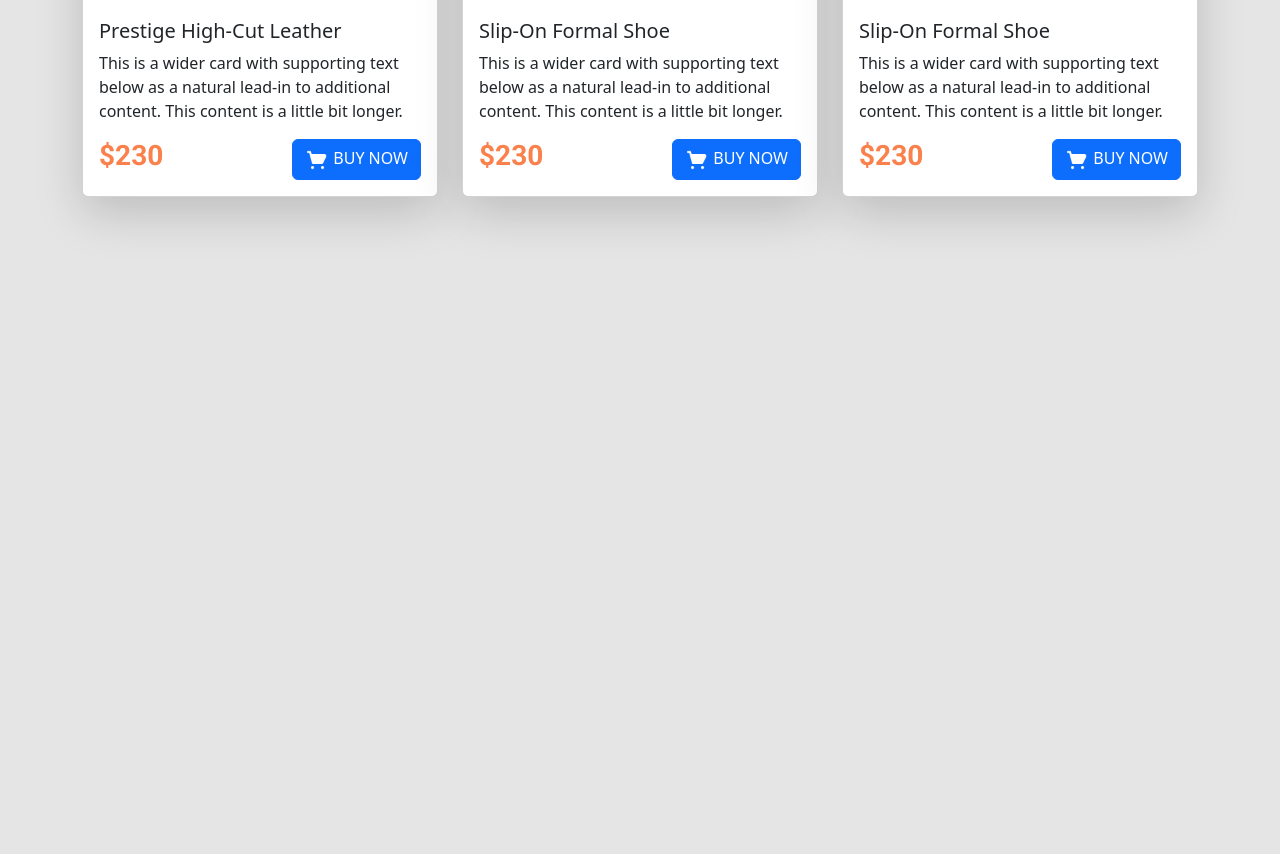
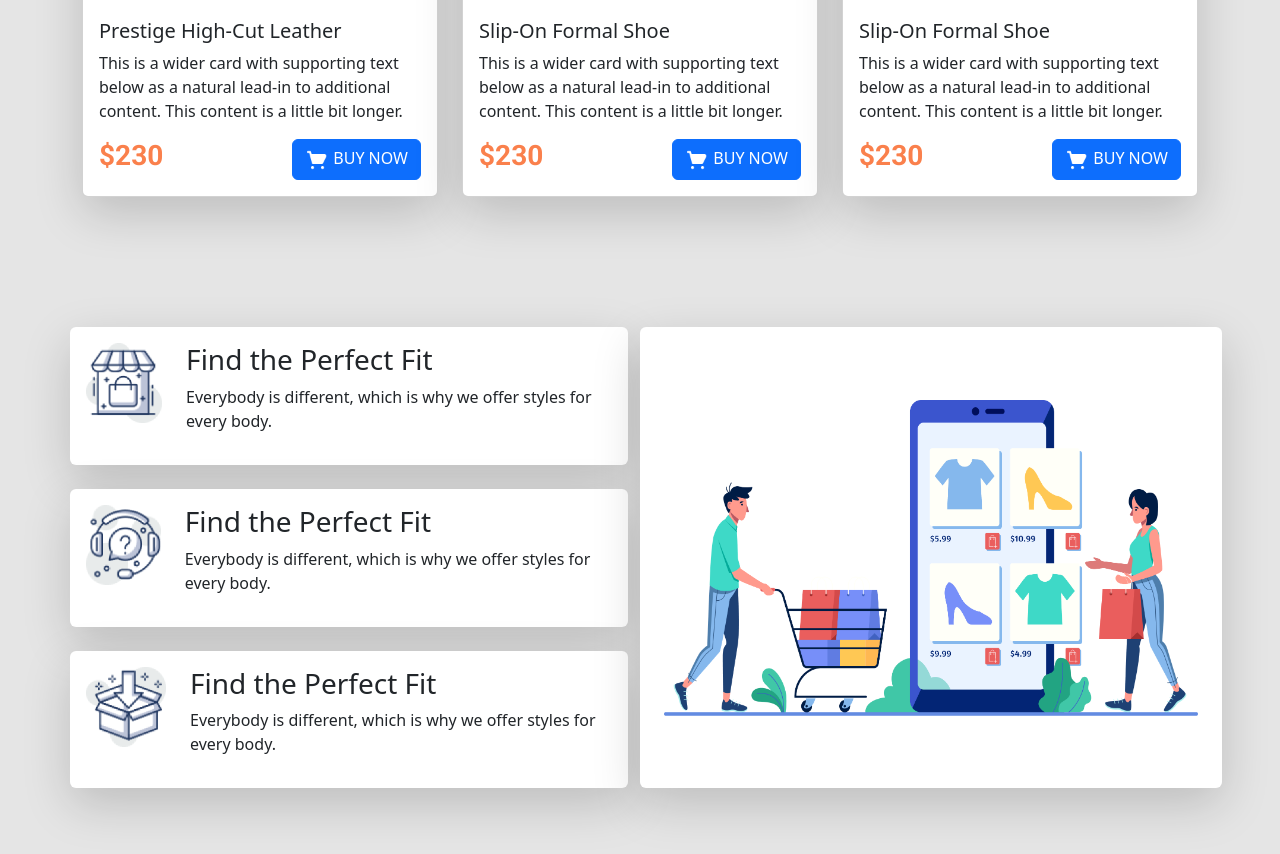
Before and after one commit to yusuf-khan-swd/nike-react, a plain HTML site: page index.html in a window 1280 px wide. Shown: the part 1846-2700 px from the top of the page. Before the commit the page ends 2173 px from the top, so only its background shows below. Drawn offline with nearby package versions, Linux system fonts and the light colour scheme.

Commit message:
add our benefit section

```diff
--- a/index.html
+++ b/index.html
@@ -268,6 +268,79 @@
         </div>
       </section>
       <!-- Formal Shoes end -->
+
+      <!-- Our Benefit Section start -->
+      <section class="large-margin-bottom">
+        <div class="container">
+          <div class="row row-cols-1 row-cols-lg-2 gx-5 gy-5">
+            <div class="col order-lg-first">
+              <div class="row row-cols-1 g-4">
+                <div
+                  class="bg-white rounded shadow-lg d-flex justify-content-around p-3"
+                >
+                  <img
+                    class="me-4"
+                    width="80"
+                    height="80"
+                    src="./icons/home.png"
+                    alt=""
+                  />
+                  <div>
+                    <h3>Find the Perfect Fit</h3>
+                    <p>
+                      Everybody is different, which is why we offer styles for
+                      every body.
+                    </p>
+                  </div>
+                </div>
+                <div
+                  class="bg-white rounded shadow-lg d-flex justify-content-around p-3"
+                >
+                  <img
+                    class="me-4"
+                    width="80"
+                    height="80"
+                    src="./icons/question.png"
+                    alt=""
+                  />
+                  <div>
+                    <h3>Find the Perfect Fit</h3>
+                    <p>
+                      Everybody is different, which is why we offer styles for
+                      every body.
+                    </p>
+                  </div>
+                </div>
+                <div
+                  class="bg-white rounded shadow-lg d-flex justify-content-around p-3"
+                >
+                  <img
+                    class="me-4"
+                    width="80"
+                    height="80"
+                    src="./icons/box.png"
+                    alt=""
+                  />
+                  <div>
+                    <h3>Find the Perfect Fit</h3>
+                    <p>
+                      Everybody is different, which is why we offer styles for
+                      every body.
+                    </p>
+                  </div>
+                </div>
+              </div>
+            </div>
+
+            <div
+              class="cols order-first bg-white rounded shadow-lg d-flex justify-content-center align-items-center"
+            >
+              <img class="img-fluid" src="./icons/shoping.png" alt="" />
+            </div>
+          </div>
+        </div>
+      </section>
+      <!-- Our Benefit Section end -->
     </main>
     <footer></footer>
 
```
